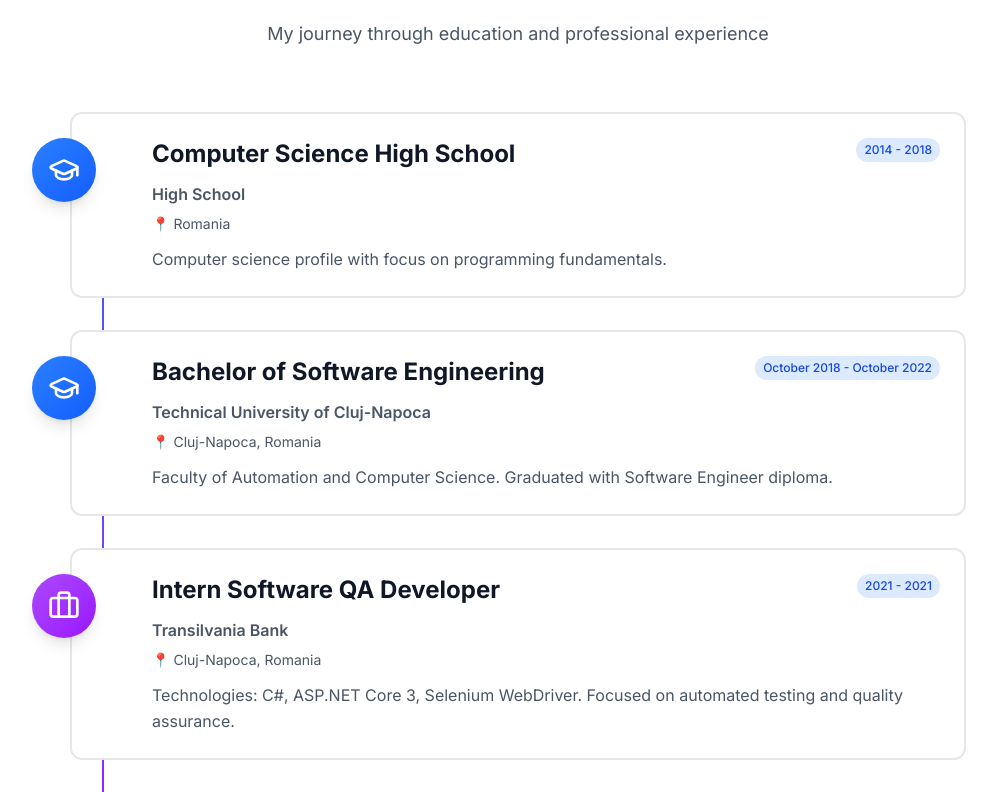
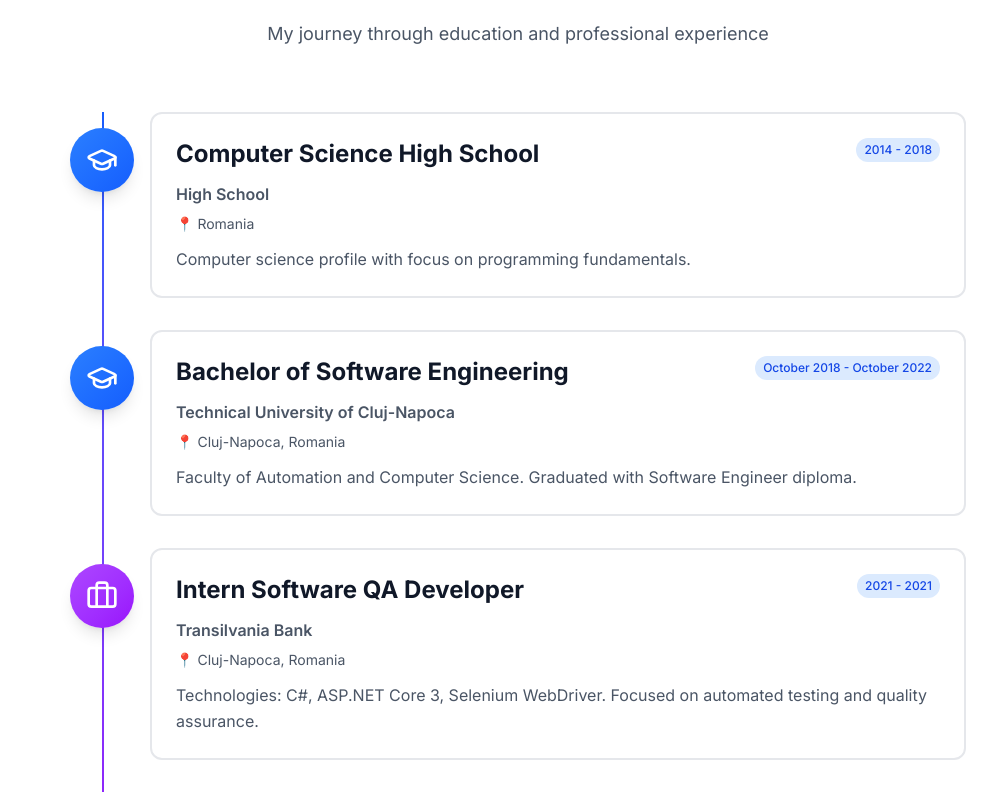
Before and after one commit to robertfloria/personal-portofolio, a Next.js app in the folder apps/web/: page / in a window 1280 px wide. Shown: the part 5308-6100 px from the top of the page, without its empty margins (122-1119 px from the left). Built offline with nearby package versions, Linux system fonts and the light colour scheme; no server answers.

Commit message:
refactor: update TimelineSection to improve layout and structure; adjust Card positioning and icon alignment

```diff
--- a/apps/web/components/sections/timeline-section.tsx
+++ b/apps/web/components/sections/timeline-section.tsx
@@ -4,7 +4,7 @@ import React from 'react';
 import { GraduationCap, Briefcase, Award } from 'lucide-react';
 import { timeline } from '@/lib/data';
 import { useReducedMotion } from '@/hooks';
-import { Section, SectionHeader, Card, Heading, Text, Badge } from '@/components/common';
+import { Section, Card, Heading, Text, Badge } from '@/components/common';
 
 const typeIcons = {
   education: GraduationCap,
@@ -42,21 +42,22 @@ export function TimelineSection() {
               const colorClass = typeColors[item.type];
 
               return (
-                <Card
-                  key={item.id}
-                  animated={!shouldReduceMotion}
-                  animationDelay={index * 0.1}
-                  hover="glow"
-                  padding="md"
-                  className="relative pl-20 border-2"
-                >
-                  {/* Icon */}
-                  <div className={`absolute left-0 -translate-x-10 w-16 h-16 rounded-full bg-linear-to-br ${colorClass} flex items-center justify-center shadow-lg`}>
+                <div key={item.id} className="relative">
+                  {/* Icon (positioned relative to timeline container) */}
+                  <div className={`absolute left-8 top-4 -translate-x-1/2 w-16 h-16 rounded-full bg-linear-to-br ${colorClass} flex items-center justify-center shadow-lg`}>
                     <Icon className="w-8 h-8 text-white" />
                   </div>
 
-                  {/* Content */}
-                  <Card.Content>
+                  {/* Card shifted to the right of the line */}
+                  <Card
+                    animated={!shouldReduceMotion}
+                    animationDelay={index * 0.1}
+                    hover="glow"
+                    padding="md"
+                    className="ml-20 border-2"
+                  >
+                    {/* Content */}
+                    <Card.Content>
                     <div className="flex flex-wrap items-start justify-between gap-2 mb-3">
                       <Card.Title className="group-hover:text-blue-600 dark:group-hover:text-blue-400 transition-colors">
                         {item.title}
@@ -85,6 +86,7 @@ export function TimelineSection() {
                     </Card.Description>
                   </Card.Content>
                 </Card>
+                </div>
               );
             })}
           </div>
```
